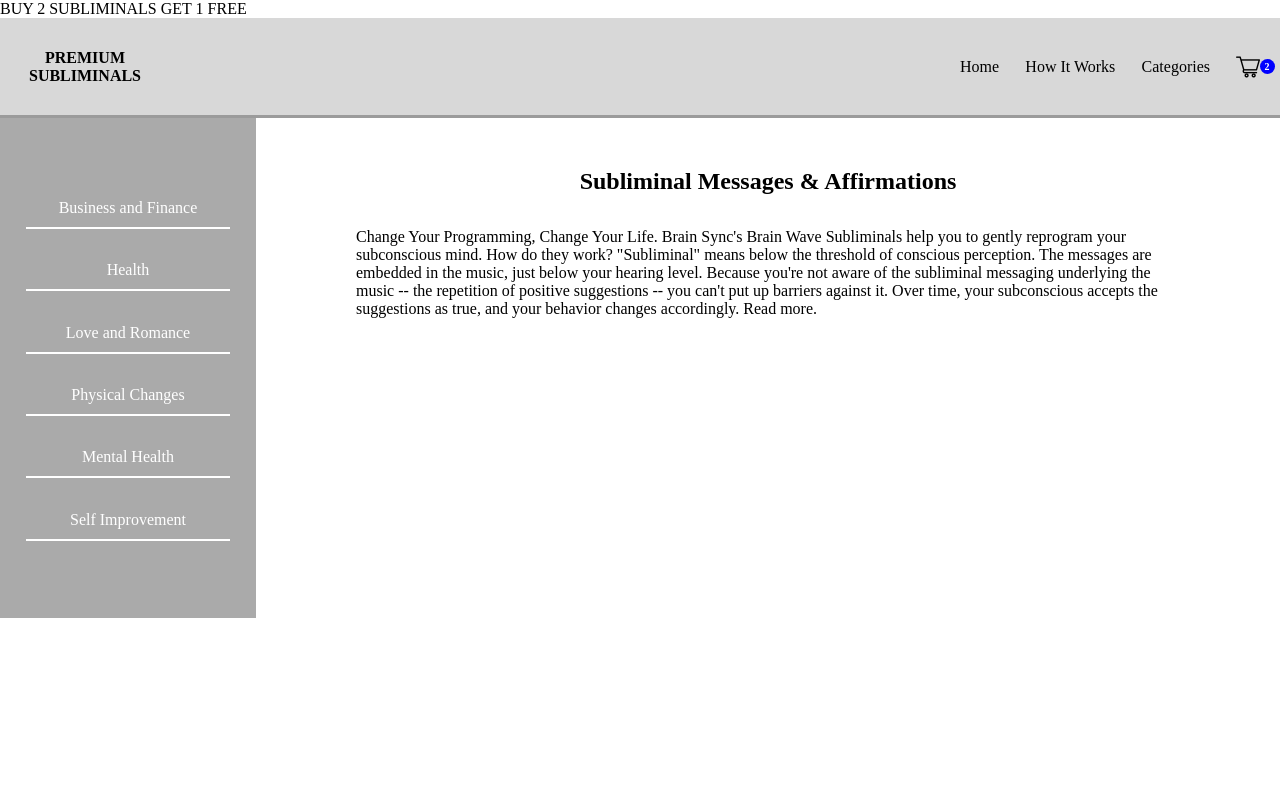
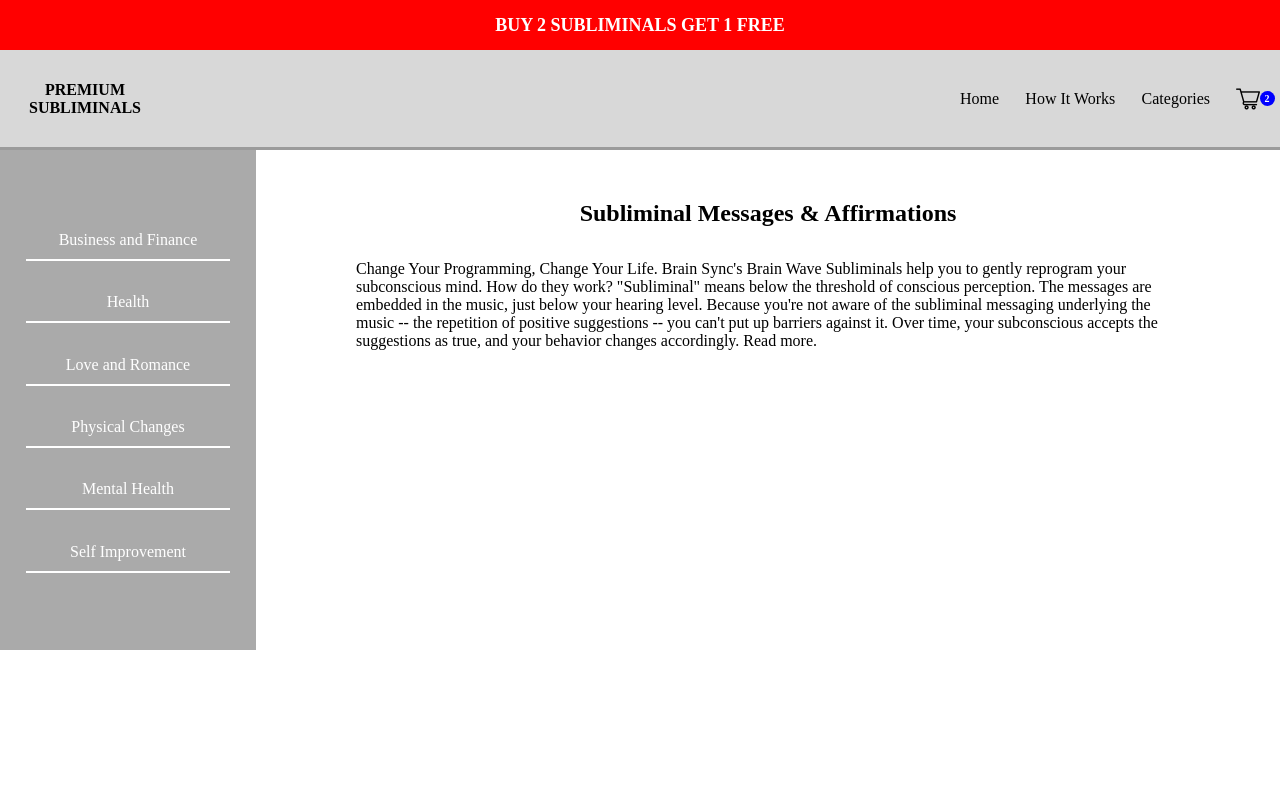
Before and after one commit to lavell119/subliminal-site-react, a React (Create React App) app in the folder subliminal-site-react/: page / in a window 1280 px wide. Shown: the top 800 px of the page. Built offline with nearby package versions, Linux system fonts and the light colour scheme.

Commit message:
completed coupon header

```diff
--- a/subliminal-site-react/src/App.css
+++ b/subliminal-site-react/src/App.css
@@ -209,3 +209,14 @@ a {
     align-items: center;
     justify-content: center;
   }
+
+  .coupon_header {
+    background: red;
+    display: flex;
+    align-items: center;
+    justify-content: center;
+    color: white;
+    font-weight: bold;
+    height: 50px;
+    font-size: 18px;
+  }
```
